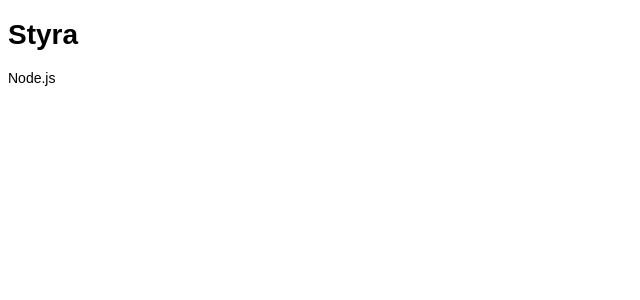
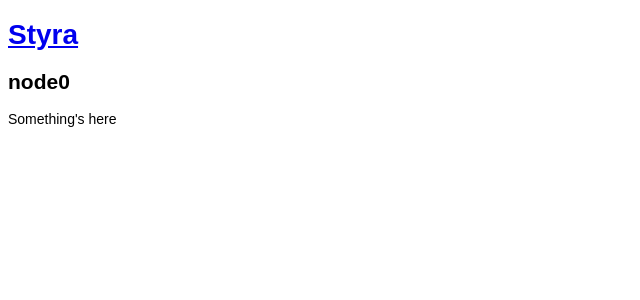
Before and after one commit to mjcampos/styra, a React (Create React App) app: page /node/node0 in a window 1280 px wide. Shown: the top 300 px of the page, without its empty margins (0-640 px from the left). Built offline with nearby package versions, Linux system fonts and the light colour scheme.

Commit message:
Added function into Node component that converts node object to array

```diff
--- a/src/components/App.js
+++ b/src/components/App.js
@@ -2,12 +2,13 @@
 import NodeList from './NodeList';
 import Node from './Node';
 import {Route} from 'react-router-dom';
+import {Link} from 'react-router-dom';
 
 class App extends Component {
   render() {
     return (
       <div>
-      	<h1>Styra</h1>
+      	<h1><Link to={`/`}>Styra</Link></h1>
 
       	<Route exact path="/" component={NodeList} />
       	<Route exact path="/node/:node_id" component={Node} />
--- a/src/components/Node.js
+++ b/src/components/Node.js
@@ -1,10 +1,33 @@
 import React, { Component } from 'react';
+import {nodes} from '../scripts/script';
 
 class Node extends Component {
+	convertObjToArr(nodeObj) {
+		var arr = [];
+
+		for(var node in nodeObj) {
+			arr.push([node, nodeObj[node]]);
+		}
+
+		return arr;
+	}
+
 	render() {
+		var {node_id} = this.props.match.params
+		var nodeObj = nodes[node_id];
+
+		var nodeArr = this.convertObjToArr(nodeObj);
+
 		return (
 			<div>
-				Node.js
+				<h2>{node_id}</h2>
+
+				{
+					nodeArr.length ?
+							<p>Something's here</p>
+						:
+							<p>Node Object does not exist</p>
+				}
 			</div>
 		);
 	}
--- a/src/components/NodeList.js
+++ b/src/components/NodeList.js
@@ -9,8 +9,6 @@
 		for(var node in nodes) {
 			nodeArr.push(node);
 		}
-
-		console.log(nodes);
 
 		return (
 			<div>
--- a/src/scripts/script.js
+++ b/src/scripts/script.js
@@ -27,4 +27,4 @@
 export const nEdges = Object.keys(nodes).reduce((n, x) => n + Object.keys(nodes[x]).length, 0);
 export const nEdgesAvg = nEdges / nNodes;
 
-console.log(`${nEdges} edges ÷ ${nNodes} nodes ≈ ${nEdgesAvg.toFixed(2)} edges per node`);
+// console.log(`${nEdges} edges ÷ ${nNodes} nodes ≈ ${nEdgesAvg.toFixed(2)} edges per node`);
```
